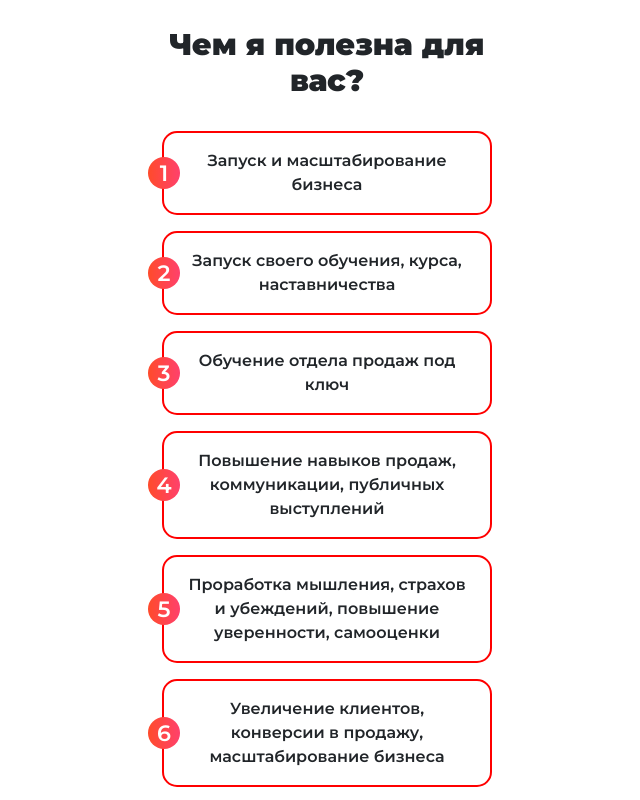
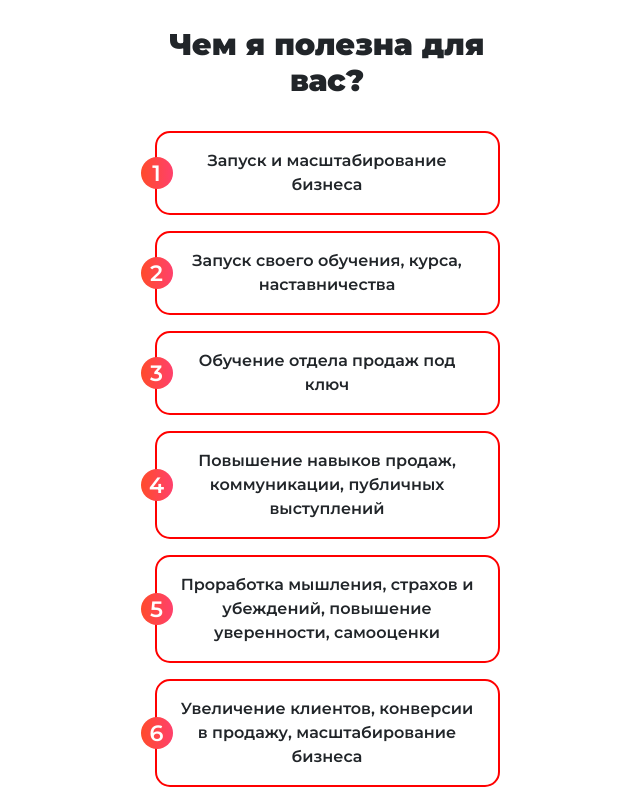
Before and after one commit to Sultanbek1/zhulduz-pro, a plain HTML site: page index.html in a window 1280 px wide. Shown: the part 2500-3300 px from the top of the page, without its empty margins (313-953 px from the left). Drawn offline with nearby package versions, Linux system fonts and the light colour scheme; no server answers.

Commit message:
offer-item

```diff
--- a/scss/style.scss
+++ b/scss/style.scss
@@ -274,7 +274,8 @@ a:hover.button-goods {
     border: 2px solid #ff0000;
     border-radius: 15px;
     padding: 1rem 1rem;
-    max-width: 285px;
+    max-width: 345px;
+    width: 95%;
     margin: 0 auto;
 
     .offer-text {
@@ -319,7 +320,7 @@ a:hover.button-goods {
 @media screen and (min-width: 425px) {
   .offer {
     .offer-item {
-      max-width: 330px;
+      // max-width: 330px;
       padding: 1rem 1.5rem;
     }
   }
```
Also changed, not shown: css/style.css, 1 other file.
